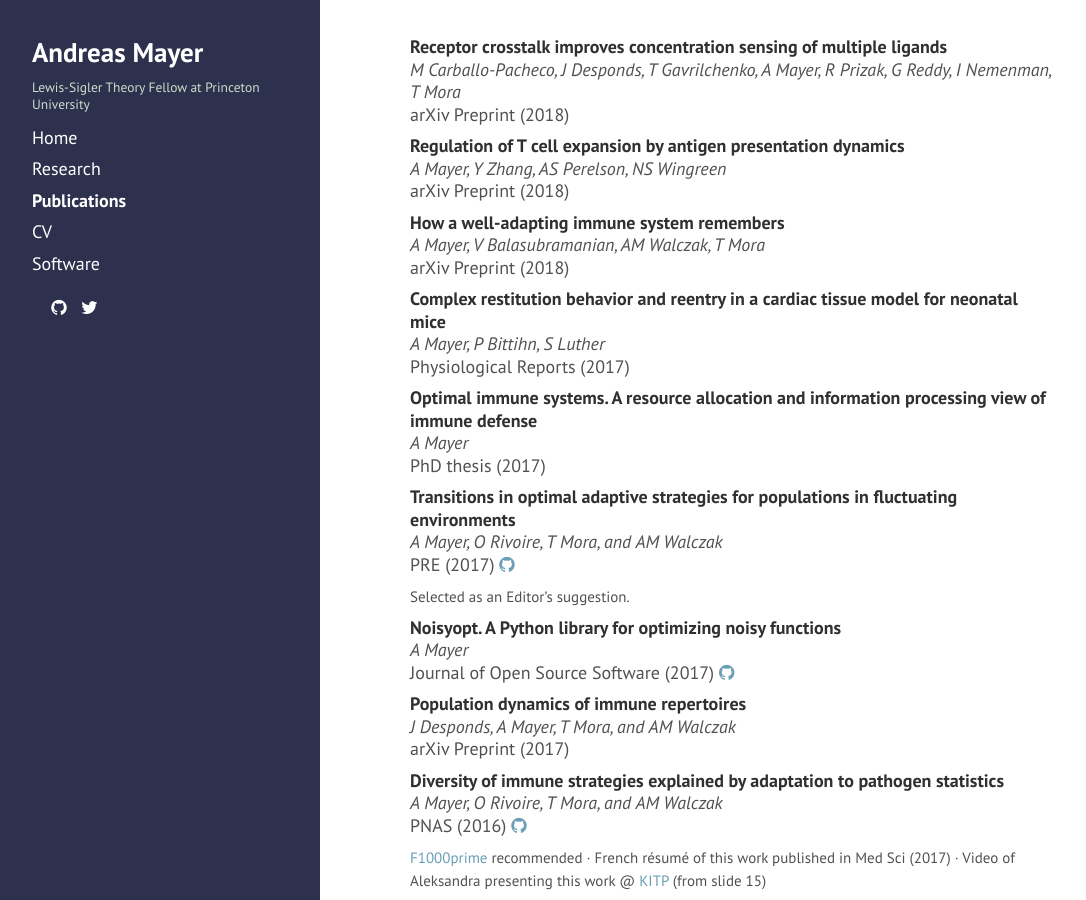
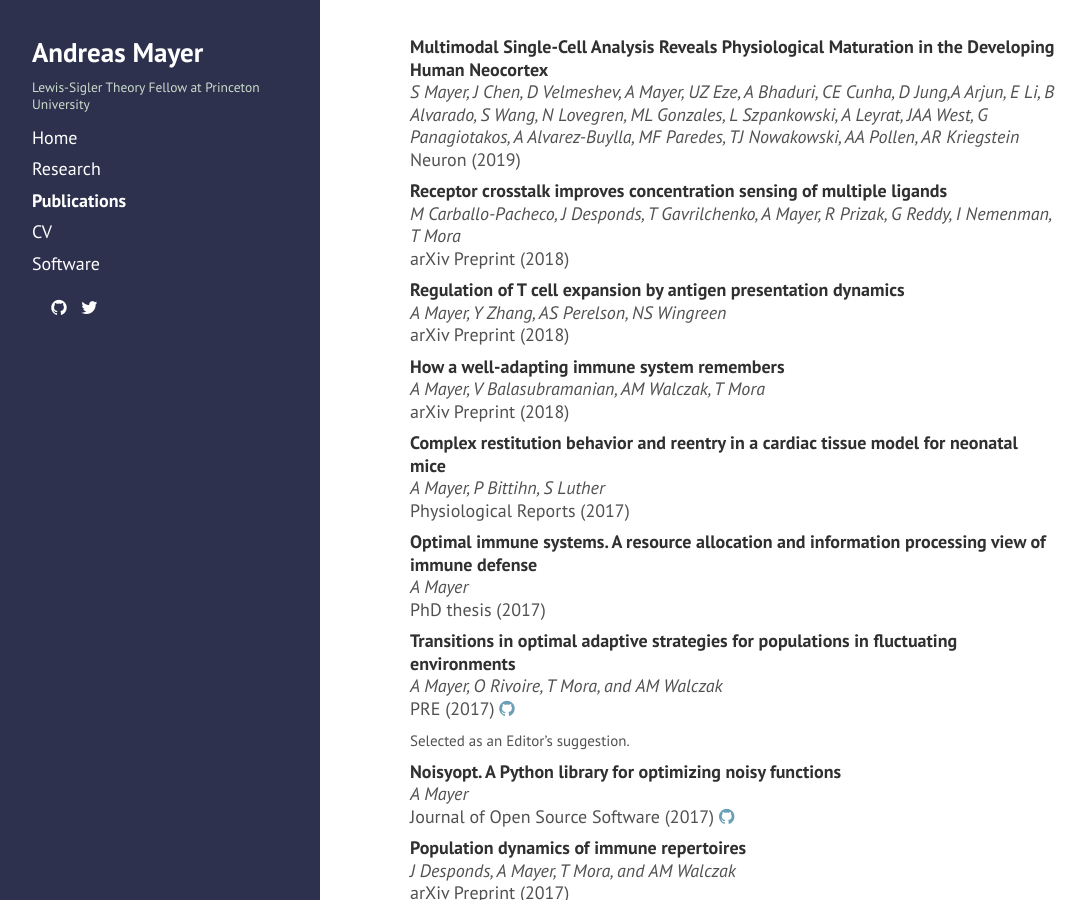
Before and after one commit to andim/andim.github.io, a Jekyll site: the page built from publications.md, in a window 1280 px wide and 900 px high. Shown: the whole window, without its empty margins (4-1090 px from the left). Built offline with Jekyll 4.4.1, drawn with Linux system fonts in a browser that asks for light colours; nearby versions of some CDN libraries; a style sheet for code colours, icons or effects is not loaded.

Commit message:
added neuron paper

```diff
--- a/_data/publist.yml
+++ b/_data/publist.yml
@@ -1,3 +1,11 @@
+- authors: S Mayer, J Chen, D Velmeshev, A Mayer, UZ Eze, A Bhaduri, CE Cunha, D Jung,A Arjun, E Li, B Alvarado, S Wang, N Lovegren, ML Gonzales, L Szpankowski, A Leyrat, JAA West, G Panagiotakos, A Alvarez-Buylla, MF Paredes, TJ Nowakowski, AA Pollen, AR Kriegstein
+  title: Multimodal Single-Cell Analysis Reveals Physiological Maturation in the Developing Human Neocortex
+  journal: Neuron
+  year: 2019
+  detail: 102, 1-16
+  links:
+      doi: https://doi.org/10.1016/j.neuron.2019.01.027
+
 - authors: M Carballo-Pacheco, J Desponds, T Gavrilchenko, A Mayer, R Prizak, G Reddy, I Nemenman, T Mora
   title: Receptor crosstalk improves concentration sensing of multiple ligands
   journal: arXiv Preprint
```
